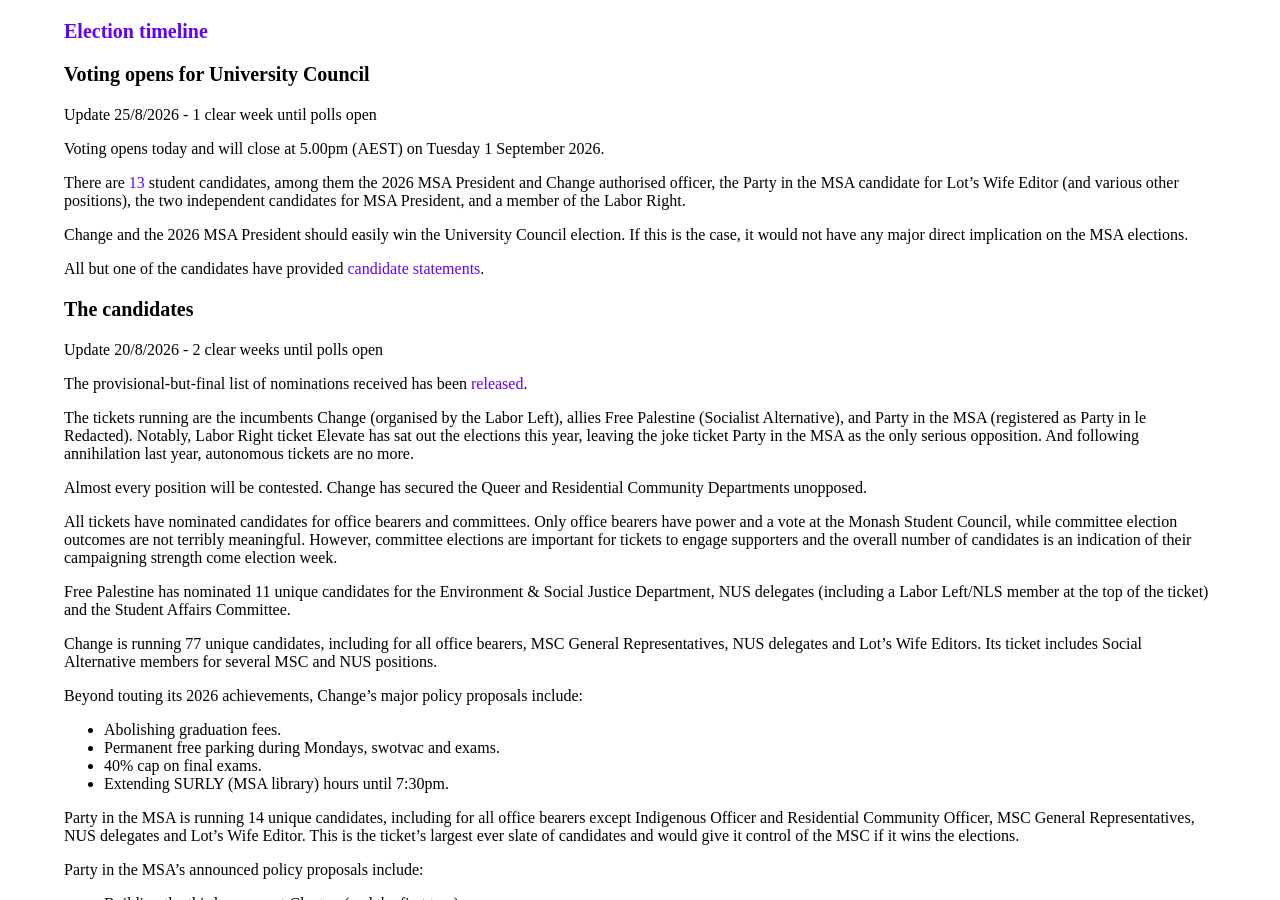
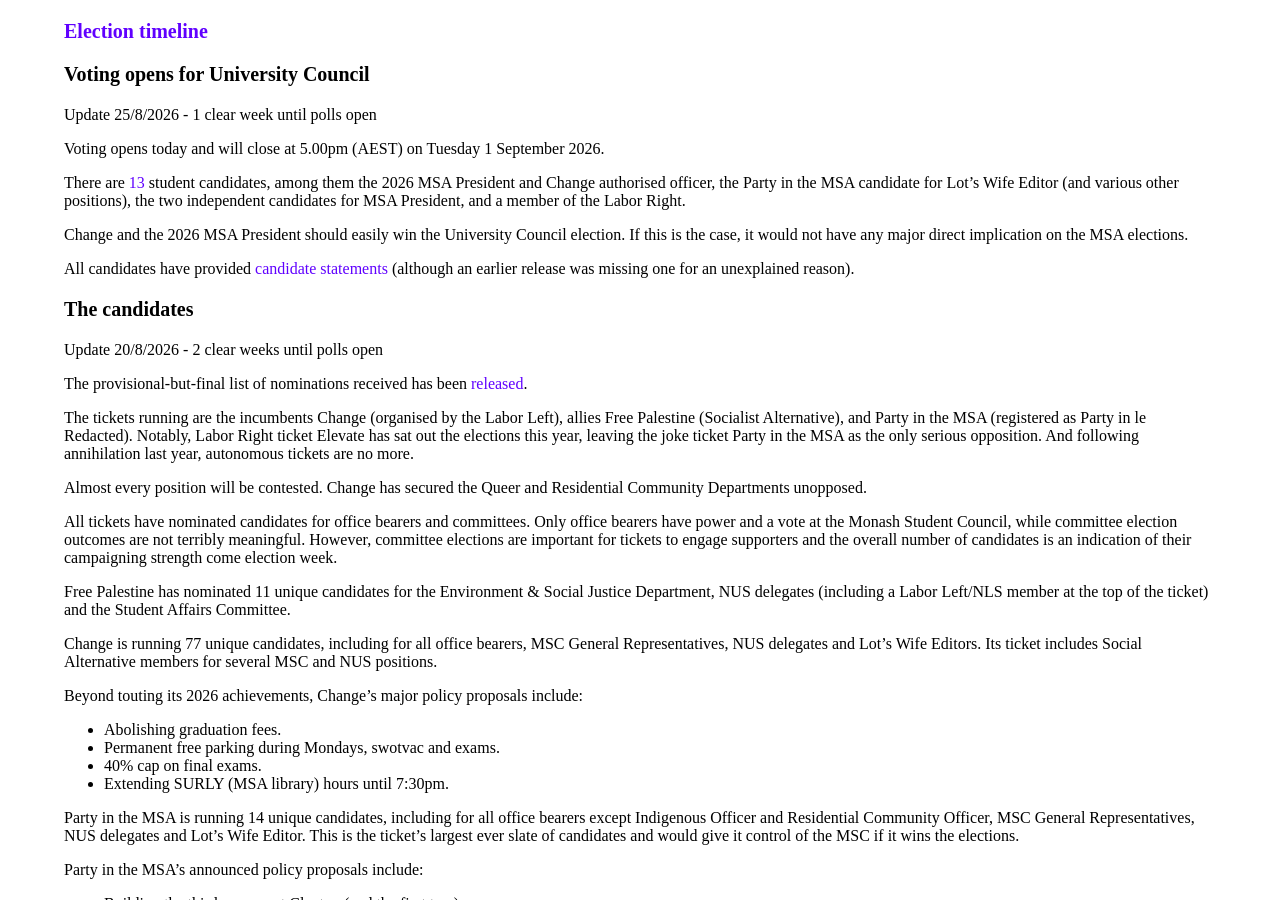
Before and after one commit to nhtnhanbn/nhtnhanbn.github.io, a Jekyll site: the page built from monash/msa26.md, in a window 1280 px wide and 900 px high, scrolled down 391 px. Built offline with Jekyll 4.4.1, drawn with Linux system fonts in a browser that asks for light colours.

Commit message:
Update msa26

```diff
--- a/monash/msa26.md
+++ b/monash/msa26.md
@@ -25,7 +25,7 @@
 
 Change and the 2026 MSA President should easily win the University Council election. If this is the case, it would not have any major direct implication on the MSA elections.
 
-All but one of the candidates have provided [candidate statements](https://www.monash.edu/__data/assets/pdf_file/0003/4417104/2026-Candidate-Statements-for-the-Student-Member-Election-University-Council.pdf).
+All candidates have provided [candidate statements](https://www.monash.edu/__data/assets/pdf_file/0009/4417641/2026-University-Council-Election-Student-Candidate-Statements-v1.pdf) (although an earlier release was missing one for an unexplained reason).
 
 ### The candidates
 
```
